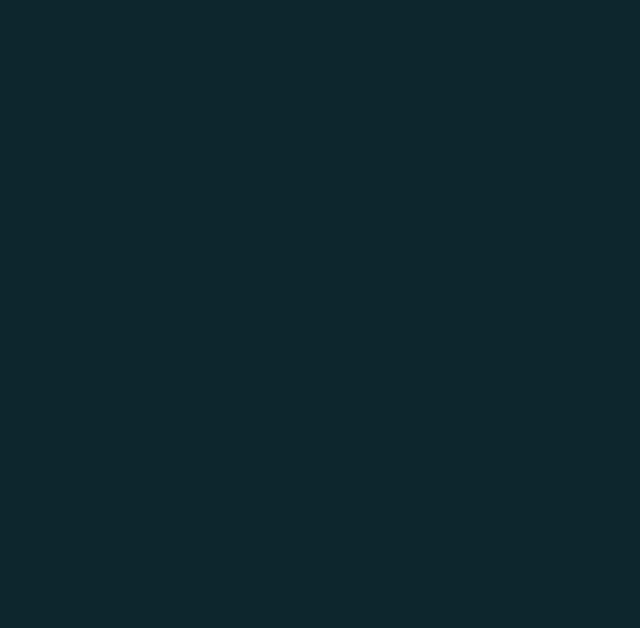
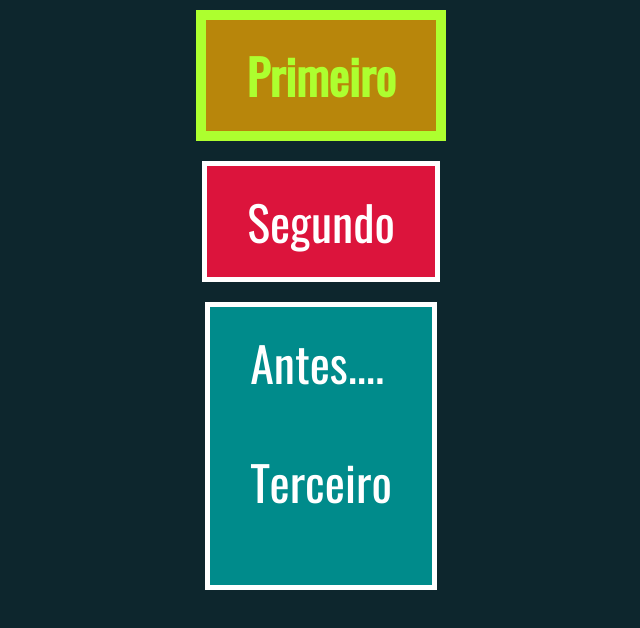
Before and after one commit to RazielRodrigues/js-learning-path-advanced, a plain HTML site: page dom/modificandoHTML1.html in a window 1280 px wide. Shown: the whole page, without its empty margins (319-959 px from the left). Drawn offline with Linux system fonts and the light colour scheme.

Commit message:
modificando elementos dom

```diff
--- a/dom/modificandoHTML1.html
+++ b/dom/modificandoHTML1.html
@@ -9,7 +9,32 @@
 
 <body class='conteudo exercicio'>
     <script>
-        // ...
+        const body = document.querySelector('body');
+
+        const div1 = document.createElement('div');
+        div1.classList.add('destaque');
+        div1.innerHTML = 'Primeiro';
+
+        const div2 = document.createElement('div');
+        div2.setAttribute('wm-atributo', 'Valor');
+        div2.innerHTML = 'Segundo';
+
+        const p = document.createElement('p');
+        p.innerHTML = 'Terceiro';
+        const div3 = document.createElement('div');
+        div3.appendChild(p);
+
+        body.appendChild(div1);
+        body.appendChild(div2);
+        body.appendChild(div3);
+
+        const texto = document.createTextNode('Antes....');
+        div3.insertBefore(texto, div3.childNodes[0]);
+
+        const div4 = div3.cloneNode(true);
+        body.appendChild(div4);
+        body.removeChild(div3);
+
     </script>
 </body>
 
```
Also changed, not shown: README.md.
